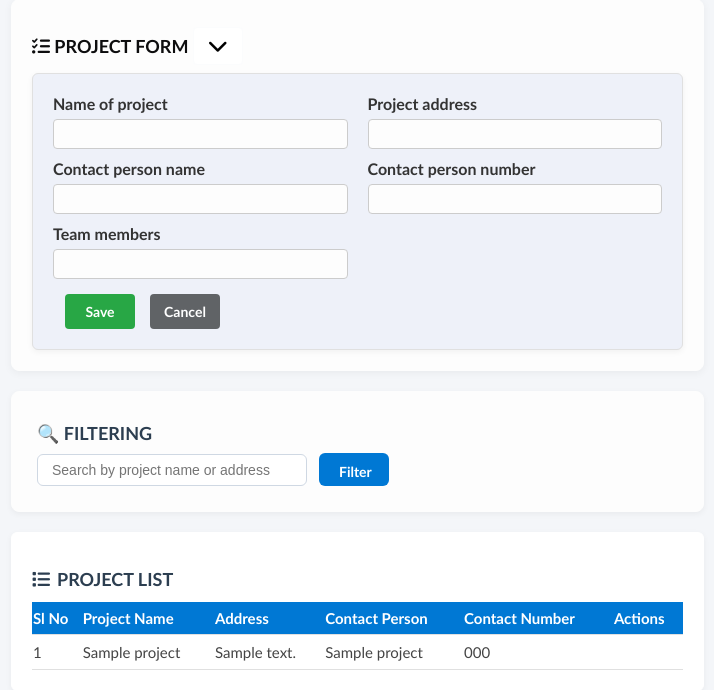
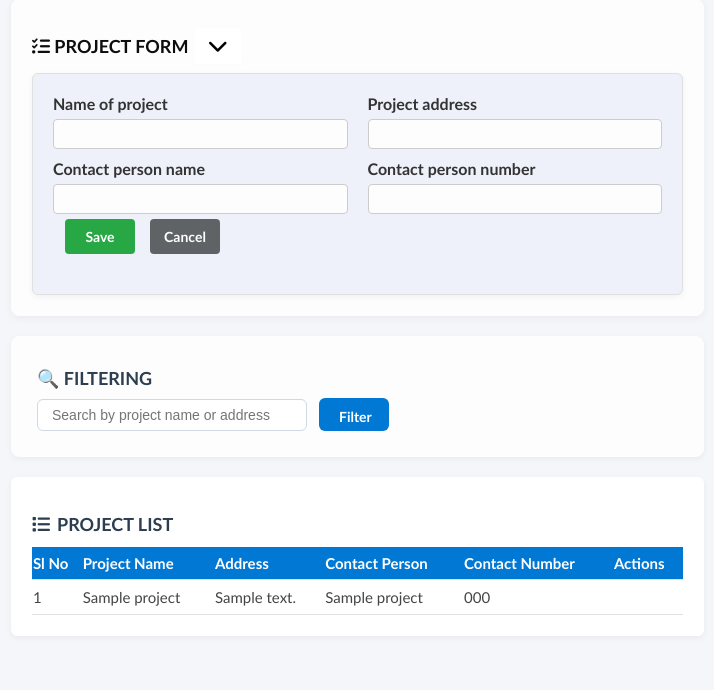
Before and after one commit to FAISAL-450/JAMAL-PROJECT, a Django app: template construction/templates/construction/construction_pd_list.html in a window 1280 px wide. Shown: the part 130-820 px from the top of the page, without its empty margins (516-1230 px from the left). After the commit the page ends 745 px from the top, so only its background shows below. Run offline with Django 5.2, Linux system fonts and the light colour scheme; tables that the repository leaves empty hold one stand-in row (values such as "Sample post"); the template is opened without the code that fills it: values that come from a table or form of the project are taken from there, most other values are stand-ins (such as "Sample title", 1, 10 or a date in 2020); form fields are guessed from the names that the template uses.

Commit message:
Full project update: JAMAL_PROJECT – new apps, templates, settings

```diff
--- a/customerdetailed/urls.py
+++ b/customerdetailed/urls.py
@@ -13,4 +13,6 @@ urlpatterns = [
 
     # 🗑️ Delete customer entry (only owner, not Azure admin)
     path('dashboard/delete/<int:pk>/', views.delete_customer, name='delete_customer'),
+
+
 ]
--- a/project/models.py
+++ b/project/models.py
@@ -9,7 +9,7 @@ class Project(models.Model):
     contact_person_number = models.CharField(max_length=20)
 
     # 🔸 Extra Fields-(used in backend logic)
-    team_members = models.ManyToManyField(User, related_name='team_projects', blank=True)
+    team = models.CharField(max_length=100)
     created_by = models.ForeignKey(User, on_delete=models.CASCADE, related_name='projects')
     created_at = models.DateTimeField(auto_now_add=True)
     updated_at = models.DateTimeField(auto_now=True)
--- a/project/templates/project/project_dashboard.html
+++ b/project/templates/project/project_dashboard.html
@@ -33,11 +33,6 @@
         <div class="form-cell">{{ form.project_address.label_tag }}{{ form.project_address }}</div>
         <div class="form-cell">{{ form.contact_person_name.label_tag }}{{ form.contact_person_name }}</div>
         <div class="form-cell">{{ form.contact_person_number.label_tag }}{{ form.contact_person_number }}</div>
-
-        {% if form.team_members %}
-        <div class="form-cell">{{ form.team_members.label_tag }}{{ form.team_members }}</div>
-        {% endif %}
-      </div>
 
       <div class="form-actions">
         <button type="submit" class="btn green">
--- a/project/urls.py
+++ b/project/urls.py
@@ -13,4 +13,5 @@ urlpatterns = [
 
     # 🗑️ Delete Project View-(owner or team member)
     path('dashboard/delete/<int:pk>/', views.delete_project, name='delete_project'),
+
 ]
--- a/project/views.py
+++ b/project/views.py
@@ -66,10 +66,6 @@ def project_dashboard(request):
                 project = form.save(commit=False)
                 project.created_by = request.user
                 project.save()
-
-                if 'team_members' in form.fields:
-                    form.save_m2m()
-
                 messages.success(request, "✅ Project created successfully.")
                 return redirect(f"{reverse('project_dashboard')}?q={query}")
         except Exception as e:
```
Also changed, not shown: project/migrations/0001_initial.py.
